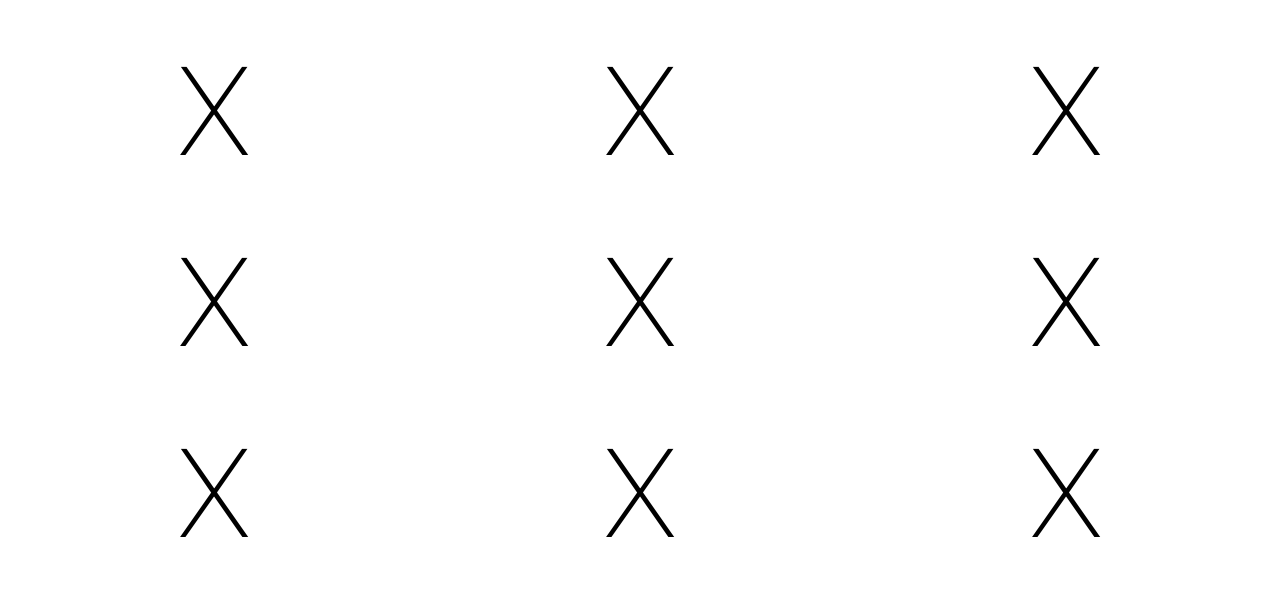
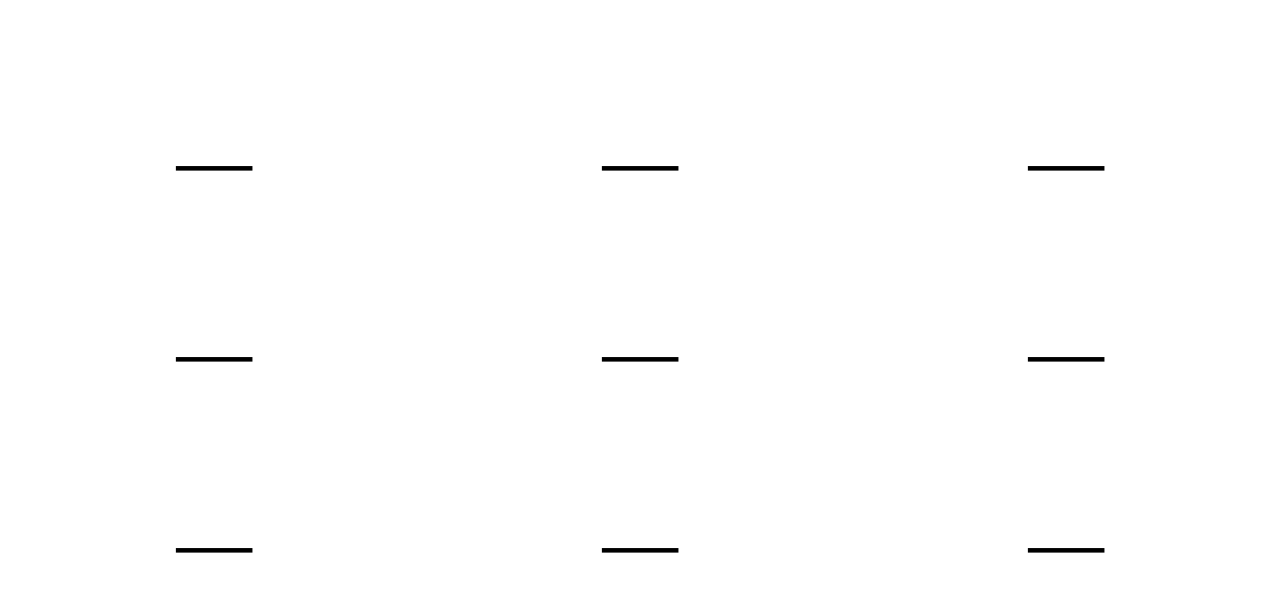
Before and after one commit to SMHS-Programming/tictactoe, a website: page index.html in a window 1280 px wide. Shown: the part 40-632 px from the top of the page. Drawn offline with Linux system fonts and the light colour scheme.

Commit message:
index that doesnt really work quite yet

```diff
--- a/index.html
+++ b/index.html
@@ -2,27 +2,16 @@
 <html ng-app="tictactoe">
 	<head>
 		<title>Tic Tac Toe</title>
-		<script type="text/javascript" src="js/angular.min.js"></script>
+		<script type="text/javascript" src="./js/angular.min.js"></script>
 		<link rel="stylesheet" type="text/css" href="global.css">
+		<script src="./js/app.js"></script>
 	</head>
 	<body ng-controller="controler">
 		<h1>Tic Tac Toe</h1>
 		<table>
 			<tbody>
-				<tr>
-					<td>x</td>
-					<td>x</td>
-					<td>x</td>
-				</tr>
-				<tr>
-					<td>x</td>
-					<td>x</td>
-					<td>x</td>
-				</tr>
-				<tr>
-					<td>x</td>
-					<td>x</td>
-					<td>x</td>
+				<tr ng-repeat="y in loopable">
+					<td ng-repeat="x in loopable" ng-click="placeTack(x, y)">{{cellToString(x,y)}}</td>
 				</tr>
 			</tbody>
 		</table>
--- a/js/app.js
+++ b/js/app.js
@@ -3,6 +3,7 @@ angular.module('tictactoe', []).
         $scope.grid = [null, null, null].map(function() {
             return [0, 0, 0];
         });
+        $scope.loopable = [0, 1, 2];
 
         function getCell(x, y) {
             return $scope.grid[y][x];
@@ -18,7 +19,7 @@ angular.module('tictactoe', []).
         $scope.cellToString = function(x, y) {
             var val = getCell(x, y);
             if(val === 0)
-                return ' ';
+                return '_';
             else if(val === 1)
                 return 'X';
             else if(val === -1)
```
